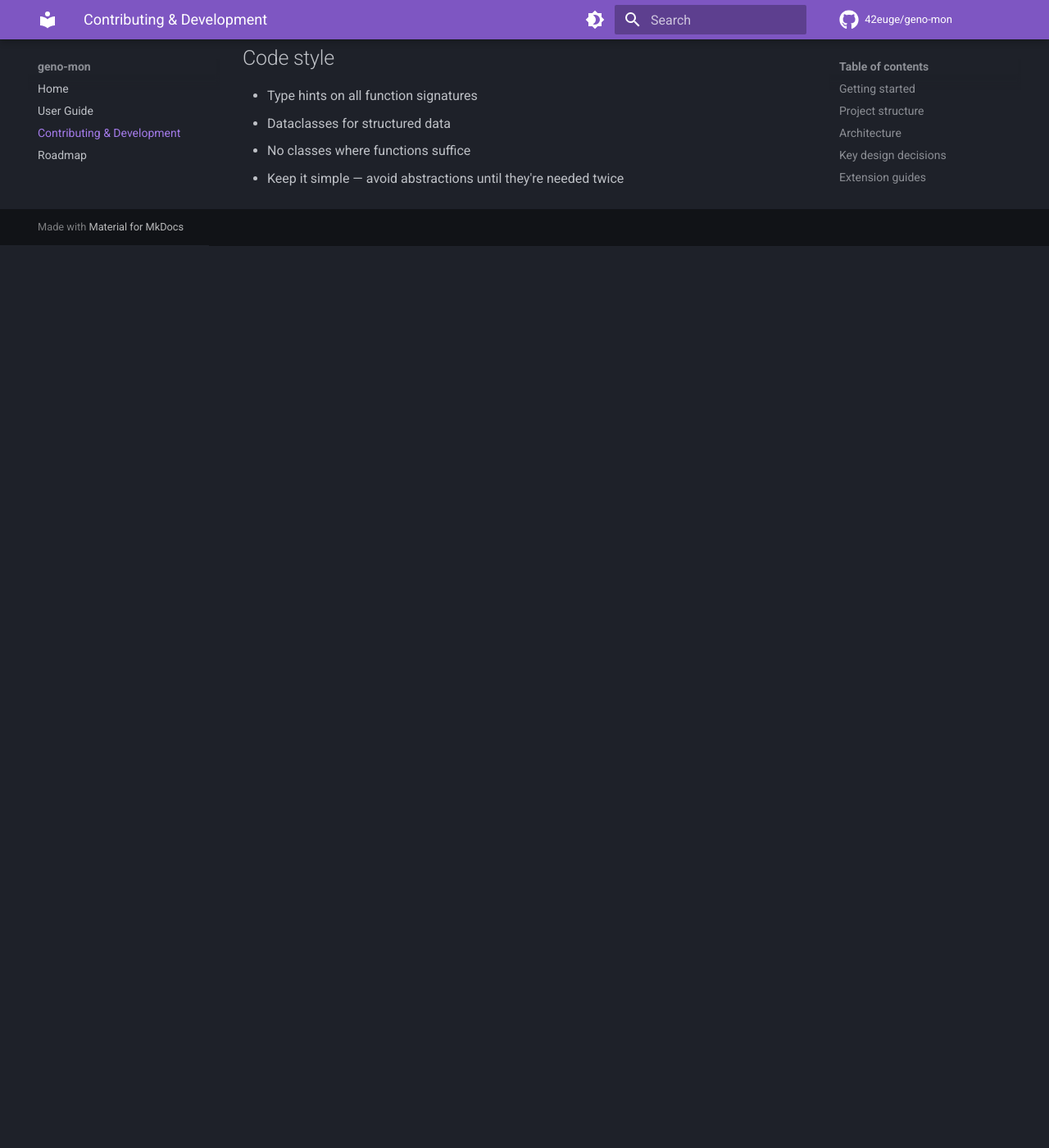
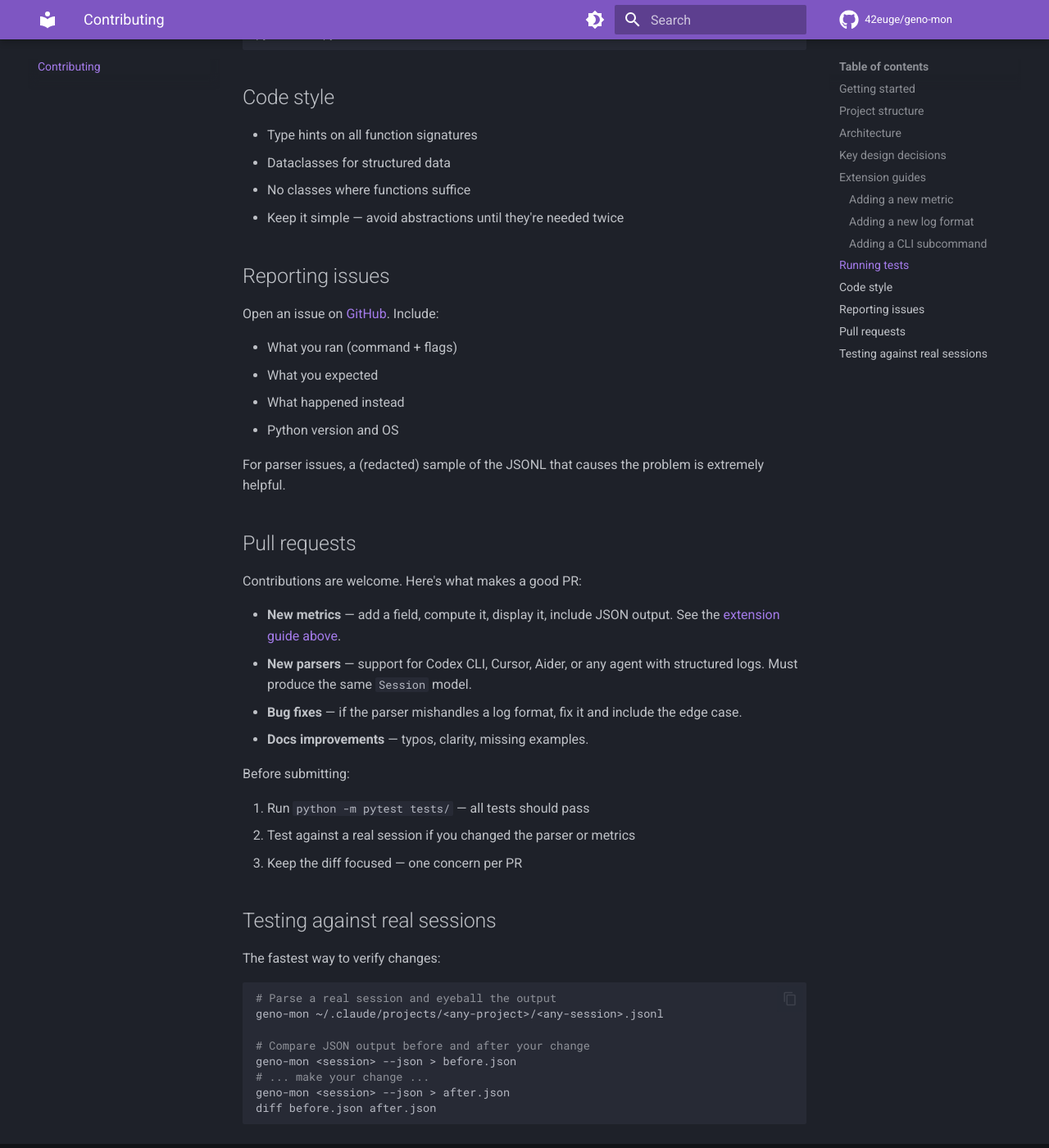
Before and after one commit to 42euge/geno-mon, an MkDocs documentation site: the page built from docs/contributing.md, in a window 1280 px wide and 1400 px high, scrolled down 2536 px. Shown: the whole window at 82% size. Built offline with MkDocs 1.6.1 and Material for MkDocs 9.7.7, drawn with Linux system fonts in a browser that asks for light colours; comment, search, counter and statistics services are not loaded; before the commit the page ends 2835 px from its top, so only the background shows below that.

Commit message:
Restructure docs: add concepts, getting started, and proper landing page
- Rewrite homepage to lead with the problem (process observability gap)
- Add Getting Started page with first-run walkthrough
- Add Concepts page explaining data model, metric derivation, and
  how to read metrics together (efficient vs struggling sessions)
- Trim User Guide to pure reference (renamed to Reference)
- Expand Contributing with issue reporting, PR guidelines, testing
- Enable search, navigation tabs, and instant loading in mkdocs

Co-Authored-By: Claude Opus 4.6 (1M context) <noreply@anthropic.com>

````diff
--- a/docs/contributing.md
+++ b/docs/contributing.md
@@ -119,3 +119,44 @@ python -m pytest tests/
 - Dataclasses for structured data
 - No classes where functions suffice
 - Keep it simple — avoid abstractions until they're needed twice
+
+## Reporting issues
+
+Open an issue on [GitHub](https://github.com/42euge/geno-mon/issues). Include:
+
+- What you ran (command + flags)
+- What you expected
+- What happened instead
+- Python version and OS
+
+For parser issues, a (redacted) sample of the JSONL that causes the problem is extremely helpful.
+
+## Pull requests
+
+Contributions are welcome. Here's what makes a good PR:
+
+- **New metrics** — add a field, compute it, display it, include JSON output. See the [extension guide above](#adding-a-new-metric).
+- **New parsers** — support for Codex CLI, Cursor, Aider, or any agent with structured logs. Must produce the same `Session` model.
+- **Bug fixes** — if the parser mishandles a log format, fix it and include the edge case.
+- **Docs improvements** — typos, clarity, missing examples.
+
+Before submitting:
+
+1. Run `python -m pytest tests/` — all tests should pass
+2. Test against a real session if you changed the parser or metrics
+3. Keep the diff focused — one concern per PR
+
+## Testing against real sessions
+
+The fastest way to verify changes:
+
+```bash
+# Parse a real session and eyeball the output
+geno-mon ~/.claude/projects/<any-project>/<any-session>.jsonl
+
+# Compare JSON output before and after your change
+geno-mon <session> --json > before.json
+# ... make your change ...
+geno-mon <session> --json > after.json
+diff before.json after.json
+```
--- a/mkdocs.yml
+++ b/mkdocs.yml
@@ -20,19 +20,28 @@ theme:
         icon: material/brightness-7
         name: Switch to dark mode
   features:
+    - navigation.tabs
     - navigation.sections
     - navigation.expand
     - navigation.top
+    - navigation.instant
     - content.code.copy
+    - search.suggest
+    - search.highlight
     - toc.follow
   icon:
     repo: fontawesome/brands/github
 
 nav:
   - Home: index.md
-  - User Guide: guide.md
-  - Contributing & Development: contributing.md
+  - Getting Started: getting-started.md
+  - Concepts: concepts.md
+  - Reference: guide.md
+  - Contributing: contributing.md
   - Roadmap: roadmap.md
+
+plugins:
+  - search
 
 markdown_extensions:
   - admonition
@@ -45,3 +54,8 @@ markdown_extensions:
   - md_in_html
   - toc:
       permalink: true
+
+extra:
+  social:
+    - icon: fontawesome/brands/github
+      link: https://github.com/42euge/geno-mon
````
Also changed, not shown: docs/concepts.md (added, +135 -0 lines), docs/getting-started.md (added, +77 -0 lines), docs/guide.md (+1 -12 lines), docs/index.md (+24 -53 lines).
